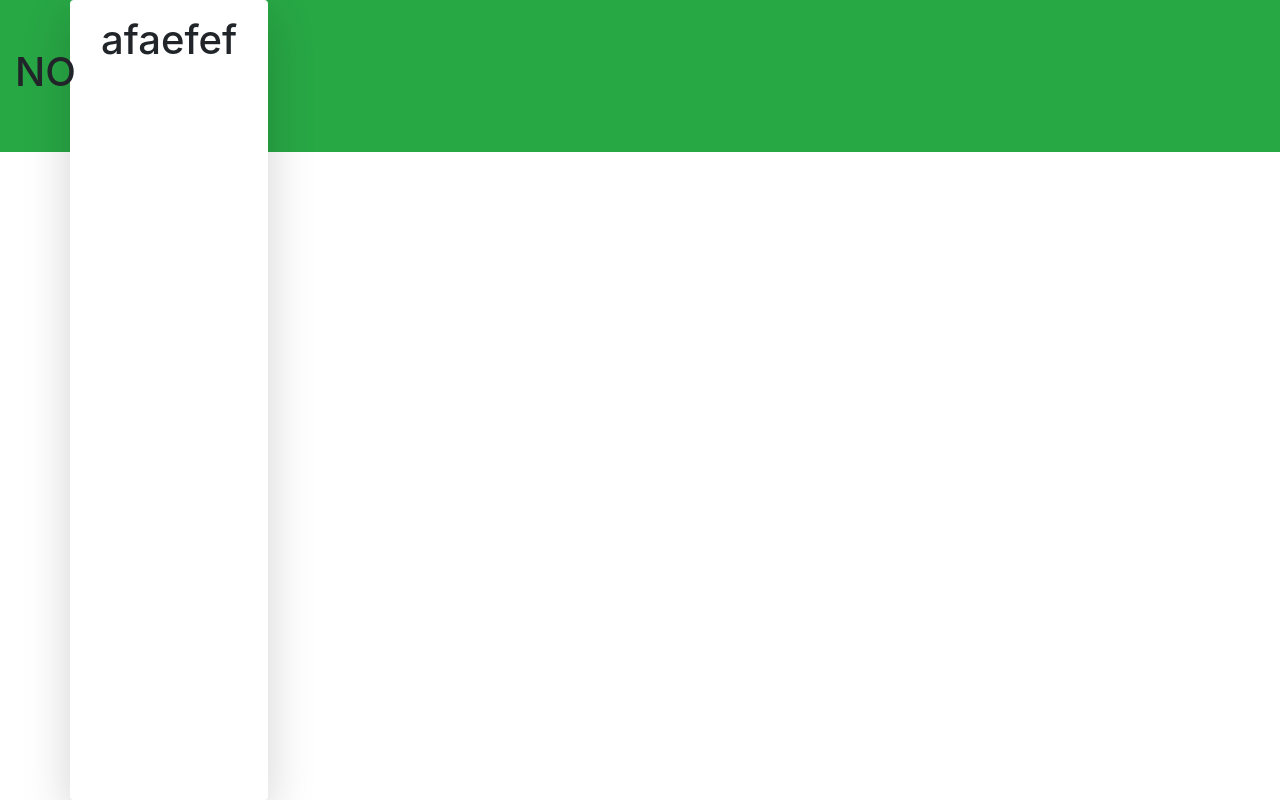
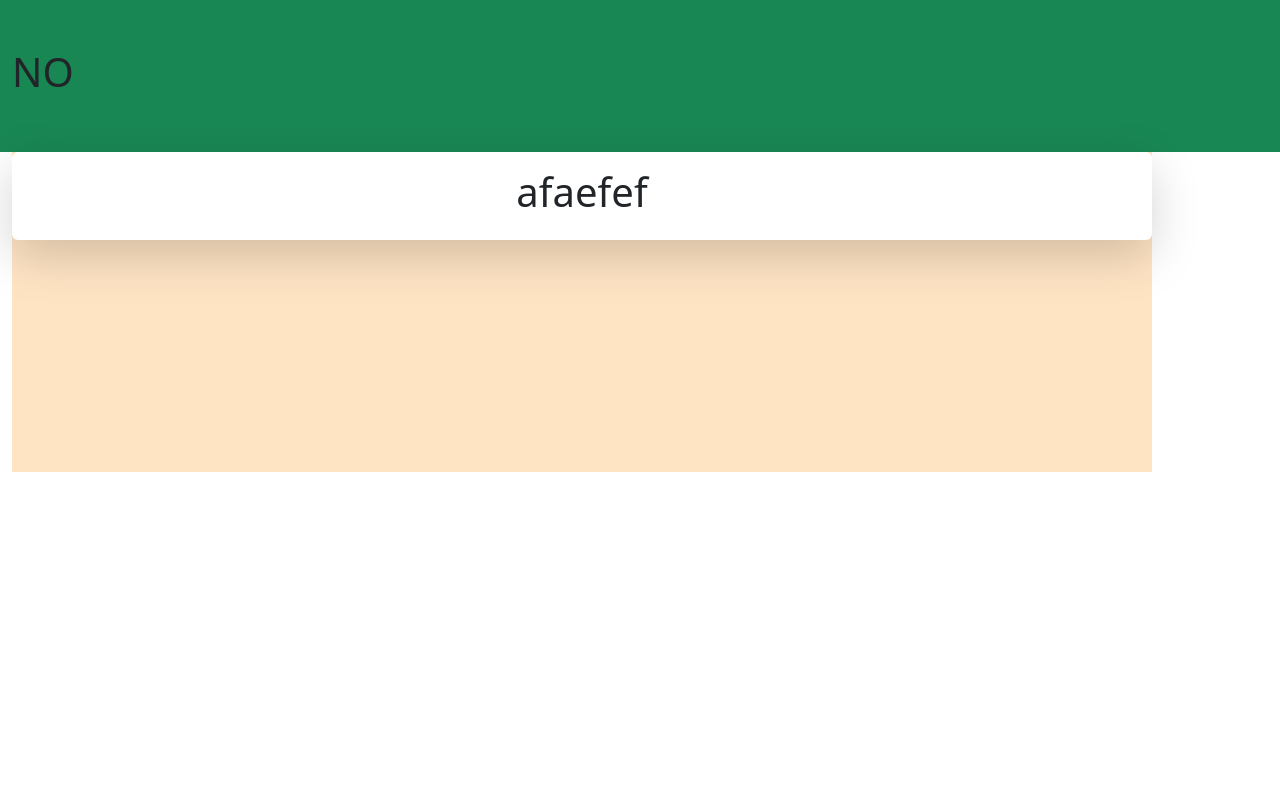
Before and after one commit to Vitor104/whatsapp, a React (Create React App) app: page / in a window 1280 px wide. Built offline with nearby package versions, Linux system fonts and the light colour scheme.

Commit message:
estou testando algumas funcionalidades

```diff
--- a/package.json
+++ b/package.json
@@ -6,6 +6,7 @@
     "@testing-library/jest-dom": "^5.17.0",
     "@testing-library/react": "^13.4.0",
     "@testing-library/user-event": "^13.5.0",
+    "bootstrap": "^5.3.3",
     "react": "^18.3.1",
     "react-dom": "^18.3.1",
     "react-router-dom": "^6.26.1",
--- a/src/components/intro/intro.js
+++ b/src/components/intro/intro.js
@@ -1,17 +1,17 @@
 import React from "react";
-import './intro.module.css';
+import styles from './intro.module.css';
 import IntroWindow from "../introWindow/introWindow";
 
 function Intro () {
     return (
         <div class='container-fluid'>
-            <IntroWindow />
+
             <div class='row bg-success'>
                 <div class='col py-5 vh-30'>
                         <h1>NO</h1>
                 </div>
             </div>
-
+            <IntroWindow />
             <div class='row bg-gradient-secondary'></div>
         </div>
     )
--- a/src/components/introWindow/introWindow.js
+++ b/src/components/introWindow/introWindow.js
@@ -1,10 +1,10 @@
 import React from "react";
-
+import styles from './introWindow.module.css';
 
 function IntroWindow () {
     return (
-        <div class='container'>
-            <div class='row bg-light shadow-lg p-3 mb-5 bg-white rounded vh-100 position-absolute'>
+        <div className={`container ${styles.container}`}>
+            <div class='row bg-light shadow-lg p-3 mb-5 bg-white rounded'>
                 <div class='col'>
                     <h1>afaefef</h1>
                 </div>
--- /dev/null
+++ b/src/components/introWindow/introWindow.module.css
@@ -0,0 +1,15 @@
+* {
+    padding: 0;
+    margin: 0;
+    box-sizing: border-box;
+}
+
+
+.container {
+    height: 20em;
+    background-color: bisque;
+    z-index: 1;
+    position: absolute;
+    text-align: center;
+    margin: 0 auto;
+}
--- a/src/index.js
+++ b/src/index.js
@@ -7,6 +7,8 @@ import {
   RouterProvider,
 } from "react-router-dom";
 import Intro from './components/intro/intro';
+import 'bootstrap/dist/css/bootstrap.min.css';
+
 
 const router = createBrowserRouter([
   {
```
Also changed, not shown: 1 other file (tests, documents, lock files or other folders).
